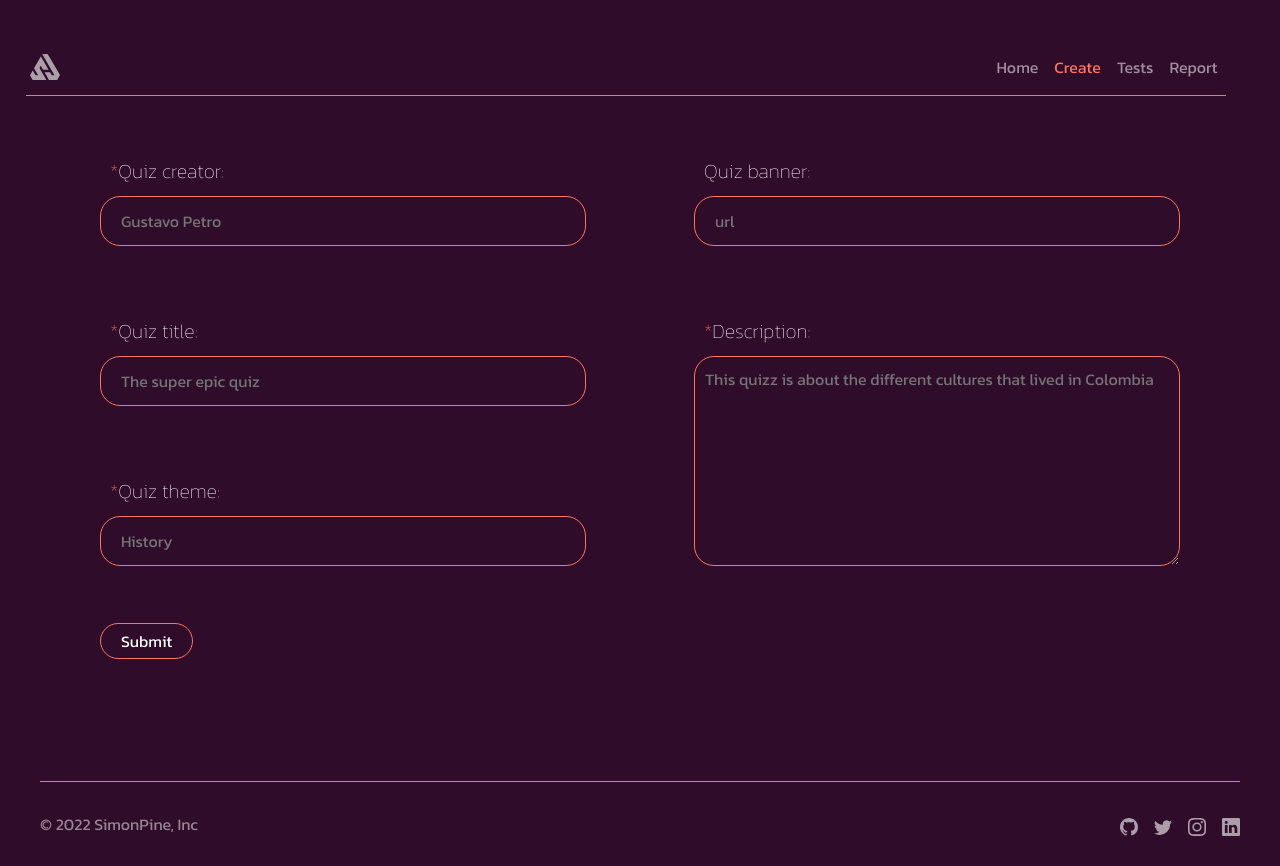
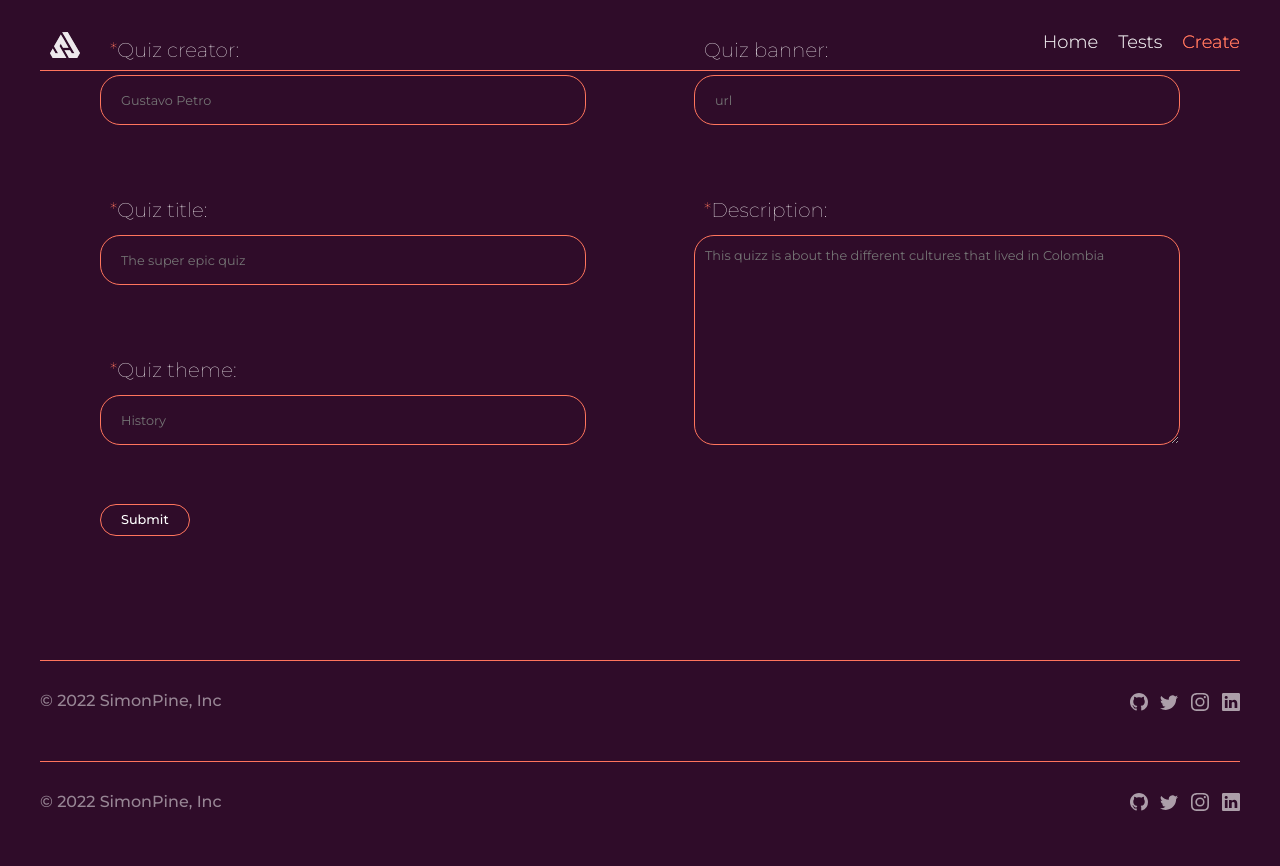
Before and after one commit to simonpine/quizy, a React (Create React App) app: page /create in a window 1280 px wide. After the commit the page ends 841 px from the top, so only its background shows below. Built offline with nearby package versions, Linux system fonts and the light colour scheme.

Commit message:
The nav was fixed

```diff
--- a/package.json
+++ b/package.json
@@ -13,6 +13,7 @@
     "firebase": "^9.15.0",
     "react": "^18.2.0",
     "react-dom": "^18.2.0",
+    "react-firebase-hooks": "^5.1.1",
     "react-router-dom": "^6.5.0",
     "react-scripts": "5.0.1",
     "react-scroll-parallax": "^3.3.2",
--- a/src/App.js
+++ b/src/App.js
@@ -1,6 +1,5 @@
 
 import { MontainParallaxBanner } from './components/montainParallaxBanner';
-import { Layout } from './components/layout';
 import './App.scss';
 import { Link } from 'react-router-dom';
 import { AnimateScrollIcons } from './components/animateScrollIcons';
@@ -11,8 +10,8 @@ const App = () => {
 
     <div className='containerStart'>
       <MontainParallaxBanner />
-      <Layout selceted={1}>
-          <div className='sectionHome create'>
+       <main>
+         <section className='sectionHome create'>
            <div className='textContentHome'>
              <h2 className='subtitleHome'>Create new quizzes</h2>
              <p className='pHome'>
@@ -23,8 +22,8 @@ const App = () => {
            <div className='spinnerContainer'>
              <AnimateScrollIcons />
            </div>
-          </div>
-          <div className='sectionHome test'>
+         </section>
+         <section className='sectionHome test'>
            <div className='textContentHome2'>
              <h2 className='subtitleHome2'>Test yourself</h2>
              <p className='pHome'>
@@ -38,8 +37,8 @@ const App = () => {
                <img className='MiniImg' alt='img of a laptop' src={two} />
              </div>
            </div>
-          </div>
-      </Layout>
+         </section>
+       </main>
     </div>
   );
 };
--- a/src/components/layout.js
+++ b/src/components/layout.js
@@ -1,12 +1,10 @@
 import { Navbar } from './navBar';
 import { Footer } from './footer';
-export function Layout( { selceted, children } ){
-    return(
+export function Layout({ selceted, children }) {
+    return (
         <main className="App">
             <Navbar selected={selceted} />
-           <div className='content'>
-            { children }
-            </div>
+            {children}
             <Footer />
         </main>
     )
--- a/src/components/navBar.js
+++ b/src/components/navBar.js
@@ -1,31 +1,31 @@
-import { useState } from "react"
-import { Link } from "react-router-dom"
+import { NavLink } from "react-router-dom"
 
 import logo from '../img/logo1.svg'
-export function Navbar({ selected }) {
-    const [mo, setmo] = useState({ right: '-100%', })
-    const [mo2, setmo2] = useState({ left: '-100%', })
-    const one = {}
-    const two = {}
-    const tree = {}
-    const four = {}
-    if(selected === 1){
-        one.color = "#ff755d"
-    }
-    else if (selected === 2){
-        two.color = "#ff755d"
-    }
-    else if (selected === 4){
-        four.color = "#ff755d"
-    }
-    else{
-        tree.color = "#ff755d"
-    }
-
+export function Navbar() {
     return (
 
-        <nav className="navbar navbar-expand-lg navbar-dark position-sticky p-nav">
-            <div style={mo} className="mobile">
+        <nav>
+            <NavLink className='navlinkGeneral' to='/'>
+                <img className="logoNav" src={logo} alt="SimonPine brand logo"/>
+            </NavLink>
+            <div>
+                <NavLink className='navlinkGeneral' to='/'>
+                    {({ isActive }) => (
+                        <h4 className={`navlink ${isActive && 'selectedNavlink'}`}>Home</h4>
+                    )}
+                </NavLink>
+                <NavLink className='navlinkGeneral' to='/tests'>
+                    {({ isActive }) => (
+                        <h4 className={`navlink ${isActive && 'selectedNavlink'}`}>Tests</h4>
+                    )}
+                </NavLink>
+                <NavLink className='navlinkGeneral' to='/create'>
+                    {({ isActive }) => (
+                        <h4 className={`navlink ${isActive && 'selectedNavlink'}`}>Create</h4>
+                    )}
+                </NavLink>
+            </div>
+            {/* <div style={mo} className="mobile">
                 <div className="mobileContainer">
                     <ul className="navbar-nav">
                         <li className="">
@@ -79,7 +79,7 @@ export function Navbar({ selected }) {
                         <Link style={four} to={{pathname:"/report"}} className="nav-link">Report</Link>
                     </li>
                 </ul>
-            </div>
+            </div> */}
         </nav>
     )
 }
--- /dev/null
+++ b/src/firebase.js
@@ -0,0 +1,18 @@
+import firebase from 'firebase/compat/app';
+import 'firebase/compat/auth';
+import 'firebase/compat/firestore';
+const firebaseApp = firebase.initializeApp({
+    apiKey: "AIzaSyC6AtVb7hPaEwpTfs0Grf65Ef4Tg2w4ELc",
+    authDomain: "quizy-b1cbf.firebaseapp.com",
+    projectId: "quizy-b1cbf",
+    storageBucket: "quizy-b1cbf.appspot.com",
+    messagingSenderId: "860334105935",
+    appId: "1:860334105935:web:8cb5ba8c38f1d536e7513a",
+    measurementId: "G-ZC12RYP1FW"
+  })
+
+const db = firebaseApp.firestore()
+
+const auth = firebase.auth();
+
+export { db, auth}
--- a/src/index.js
+++ b/src/index.js
@@ -1,15 +1,16 @@
 import React from 'react';
 import ReactDOM from 'react-dom/client';
 import reportWebVitals from './reportWebVitals';
-import { ParallaxProvider } from 'react-scroll-parallax';
 
 import '../node_modules/bootstrap/dist/css/bootstrap.min.css'
 import './index.scss';
 
-import {RouterProvider} from "react-router-dom"
-import { router } from './router';
+import { ParallaxProvider } from 'react-scroll-parallax';
+import { BrowserRouter } from "react-router-dom"
+import { RoutesForTheApp } from './router';
 import { initializeApp } from "firebase/app";
 import { getAnalytics } from "firebase/analytics";
+import { Layout } from './components/layout';
 const firebaseConfig = {
   apiKey: "AIzaSyC6AtVb7hPaEwpTfs0Grf65Ef4Tg2w4ELc",
   authDomain: "quizy-b1cbf.firebaseapp.com",
@@ -24,10 +25,14 @@ getAnalytics(app);
 
 const root = ReactDOM.createRoot(document.getElementById('root'));
 root.render(
-  <React.StrictMode>
-    <ParallaxProvider>
-      <RouterProvider router={router}/>
-    </ParallaxProvider>
-  </React.StrictMode>
+
+  <ParallaxProvider>
+    <BrowserRouter>
+      <Layout>
+        <RoutesForTheApp />
+      </Layout>
+    </BrowserRouter>
+  </ParallaxProvider>
+
 );
 reportWebVitals();
--- a/src/router/index.js
+++ b/src/router/index.js
@@ -1,39 +1,23 @@
-import { createBrowserRouter } from "react-router-dom";
-import App from '../App.js'
-import { Report } from "../views/report.js";
 import { Tests } from "../views/tests.js";
 import { Create } from "../views/create.js";
 import { CreateQuestions } from "../views/createQuestions.js";
 import { Resolve } from "../views/resolve.js";
-export const router = createBrowserRouter([
-    {
-        path: '/',
-        element: <App />,
+// import { useAuthState } from 'react-firebase-hooks/auth';
+// import { auth } from '../firebase.js'
+import App from '../App.js'
+import { Route, Routes } from "react-router-dom";
+export const RoutesForTheApp = () => {
+    // const [user] = useAuthState(auth)
+    return (
+        <Routes>
+            <Route path="/" element={<App />} />
+            {/* <Route path={"*"} element={<Error404/>}/> */}
+            <Route path="/tests" element={<Tests />} />
+            <Route path="/create" element={<Create />} />
+            <Route path="/create/questions" element={<CreateQuestions />} />
+            <Route path="/tests/:id" element={<Resolve />} />
 
-    },
-    {
-        path: '/report',
-        element: <Report />,
-
-    },
-    {
-        path: '/tests',
-        element: <Tests />,
-
-    },
-    {
-        path: '/create',
-        element: <Create />,
-
-    },
-    {
-        path: '/create/questions',
-        element: <CreateQuestions />,
-
-    },
-    {
-        path: `/tests/:id`,
-        element: <Resolve />,
-
-    },
-])
+            {/* <Route path="/saved" element={!!user ? <Saved /> : <Navigate to='/' />} /> */}
+        </Routes>
+    )
+}
--- a/src/scss/_navbar.scss
+++ b/src/scss/_navbar.scss
@@ -1,75 +1,56 @@
-nav{
+nav {
+    right: 0;
+    left: 0;
+    width: 100%;
+    z-index: 10;
+    position: fixed;
+    align-items: center;
+    height: auto;
+    padding-top: 20px;
+    display: flex;
+    justify-content: space-between;
+
     max-width: 1200px;
     margin: auto;
-    top: 0px;
-    z-index: 1020;
-    border-bottom: 1px solid map-get($map:$colors, $key: 'deta');
-    background-color: map-get($map:$colors, $key: 'main');
+    // top: 0px;
+    border-bottom: 1px solid map-get($map: $colors, $key: 'deta');
+
+    // background-color: map-get($map:$colors, $key: 'main');
+    & div {
+        display: flex;
+        flex-direction: row;
+        gap: 20px;
+    }
 
 }
-.p-nav{
-    padding: 20px 0px 6px 4px;
+
+.logoNav {
+    margin: 10px;
+    opacity: 0.7;
+    width: 30px;
+    height: 30px;
+}
+
+.navlinkGeneral {
+    width: fit-content;
+    text-decoration: none;
 
 }
-.mobile{
-    position: fixed;
-    width: 100vw;
-    height: 100vh;
-    top: 0px;
-    transition: .5s ease;
-    display: flex;
-    flex-direction: row-reverse;
-}
-.darkclose{
-    z-index: 10;
-    width: 100%;
-    height: 100%;
-    border: none;
-    background-color: map-get($map:$colors, $key: 'mainBlur');
-    position: fixed;
-    left: 0px;
-    top: 0px;
-    transition: 0.5s;
-    backdrop-filter: blur(5px);
-}
-.mobileContainer{
-    width: 170px;
-    height: 100%;
-    background-color: map-get($map:$colors, $key: 'deta');
-    z-index: 100;
-    padding: 40px;
-    text-align: right;
-}
-.navLogo{
-    z-index: -10;
-    height: 30px;
-    margin-bottom: 2px;
-    opacity: 0.6;
-    transition: opacity 0.5s;
-}
-.navLogo:hover{
-    cursor: pointer;
-    opacity: 0.8;
-}
-.navbar-toggler{
-    border: none;
-}
-.close{
-    width: 20px;
-    height: 20px;
-    border: none;
-    background: none;
-}
-.tras{
-    transform: translate(-30%);
-    margin-bottom: 20px;
-}
-.nav-link{
-    font-size: 16px;
-}
-@media (max-width: 1350px) {
 
-    nav{
-        margin: 2%;
+.navlink {
+    font-weight: 300;
+    font-size: 1.4rem;
+    width: fit-content;
+    opacity: 0.7;
+    transition: 0.3s;
+
+    &:hover {
+        // color: map-get($map:$colors, $key: 'deta');
+        opacity: 1;
     }
 }
+
+.selectedNavlink {
+    opacity: 1;
+    color: map-get($map: $colors, $key: 'deta');
+}
--- a/src/scss/_vars.scss
+++ b/src/scss/_vars.scss
@@ -1,4 +1,4 @@
-@import url('https://fonts.googleapis.com/css2?family=Exo+2:wght@900&family=Kanit:wght@100;300;400;600;700;800;900&display=swap');
+@import url('https://fonts.googleapis.com/css2?family=Montserrat:ital,wght@0,100..900;1,100..900&family=Roboto:wght@400;500;700&display=swap');
 $colors:(
     'main':#2F0C29,
     'secu': #ffff,
@@ -20,8 +20,14 @@ $colors:(
     margin: 0;
     padding: 0;
     color: map-get($map:$colors, $key: 'secu');
-    font-family: 'Kanit', sans-serif;
+    font-family: "Montserrat", sans-serif;
 };
+html{
+    background-image: radial-gradient(map-get($map:$colors, $key: 'dots') 1.2px, transparent 0);
+    background-size: 25px 25px;
+    font-size: 80%;
+    background-attachment: fixed
+}
 body{
     scroll-behavior: smooth;
     background-color: map-get($map:$colors, $key: 'main');
```
Also changed, not shown: 1 other file (tests, documents, lock files or other folders). Lines whose indentation alone changed are shown as unchanged.
